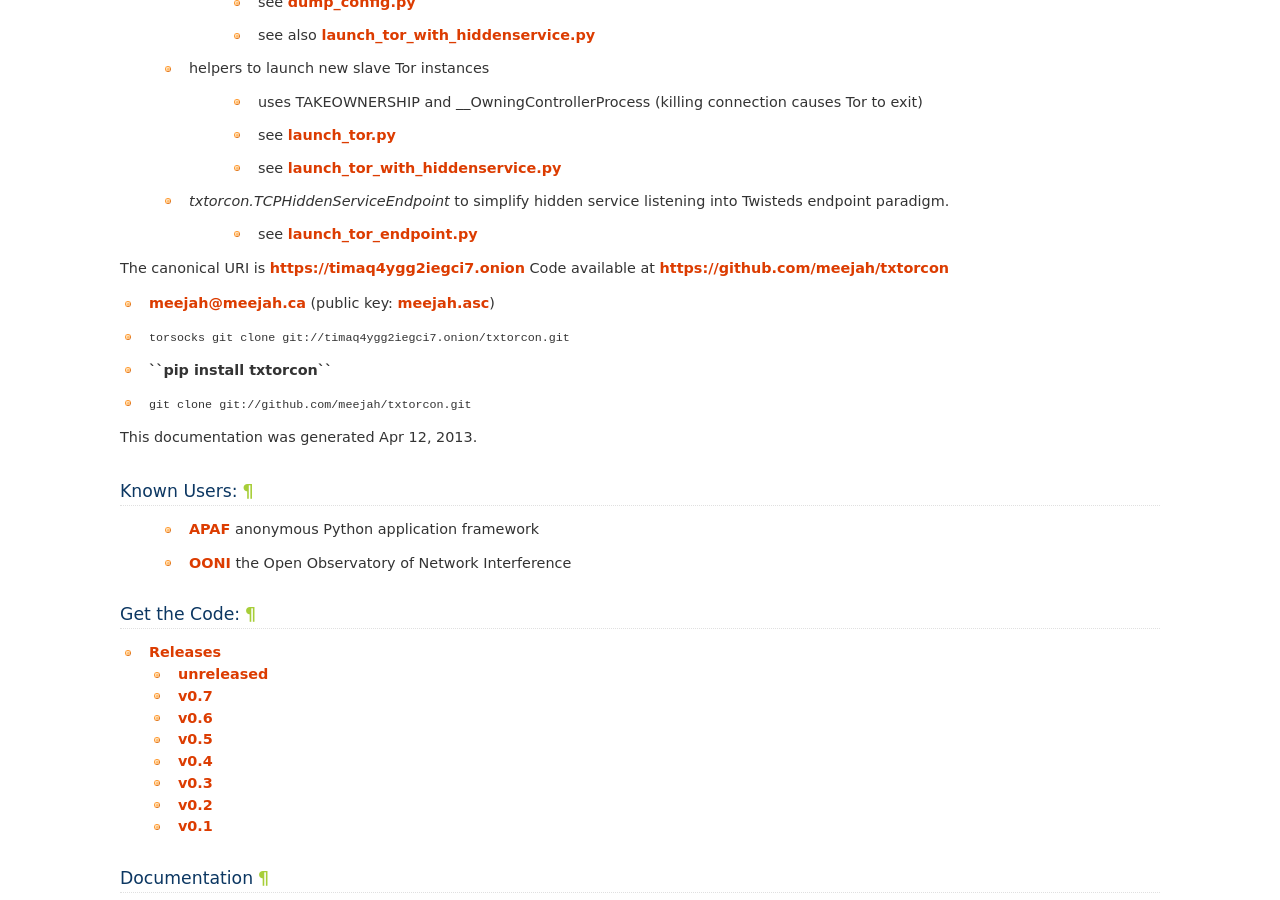
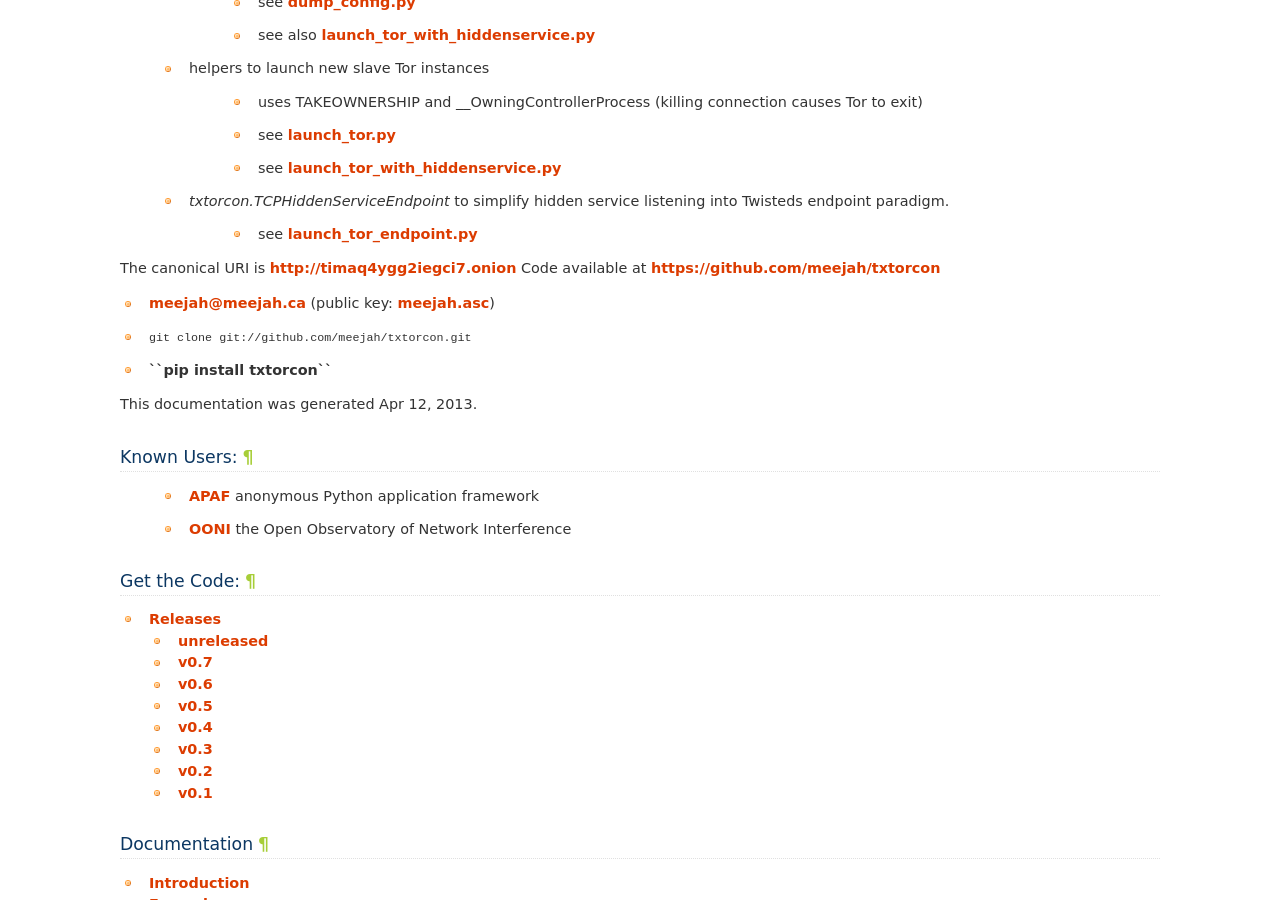
Before and after one commit to meejah/txtorcon, a Sphinx documentation site: the page built from docs/index.rst, in a window 1280 px wide and 900 px high, scrolled down 547 px. Built offline with Sphinx 7.4.7, drawn with Linux system fonts in a browser that asks for light colours; pages that are not in the unit, such as notebooks, are missing from menus.

Commit message:
fix a couple URIs

```diff
--- a/docs/index.rst
+++ b/docs/index.rst
@@ -35,13 +35,12 @@
  - `txtorcon.TCPHiddenServiceEndpoint` to simplify hidden service listening into Twisteds endpoint paradigm.
     - see :ref:`launch_tor_endpoint.py`
 
-The canonical URI is https://timaq4ygg2iegci7.onion
+The canonical URI is http://timaq4ygg2iegci7.onion
 Code available at https://github.com/meejah/txtorcon
 
 - meejah@meejah.ca (public key: `meejah.asc <meejah.asc>`_)
-- ``torsocks git clone git://timaq4ygg2iegci7.onion/txtorcon.git``
+- ``git clone git://github.com/meejah/txtorcon.git``
 - **``pip install txtorcon``**
-- ``git clone git://github.com/meejah/txtorcon.git``
 
 This documentation was generated |today|.
 
```
